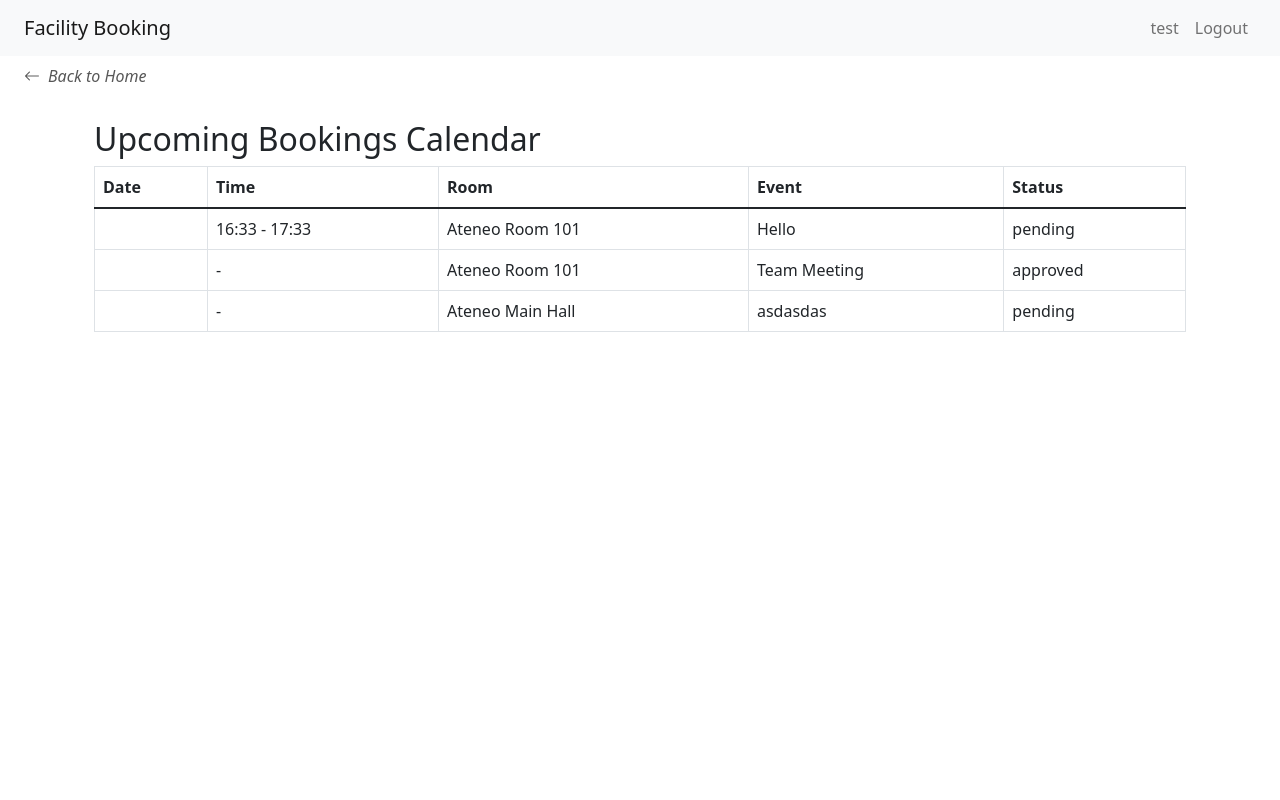
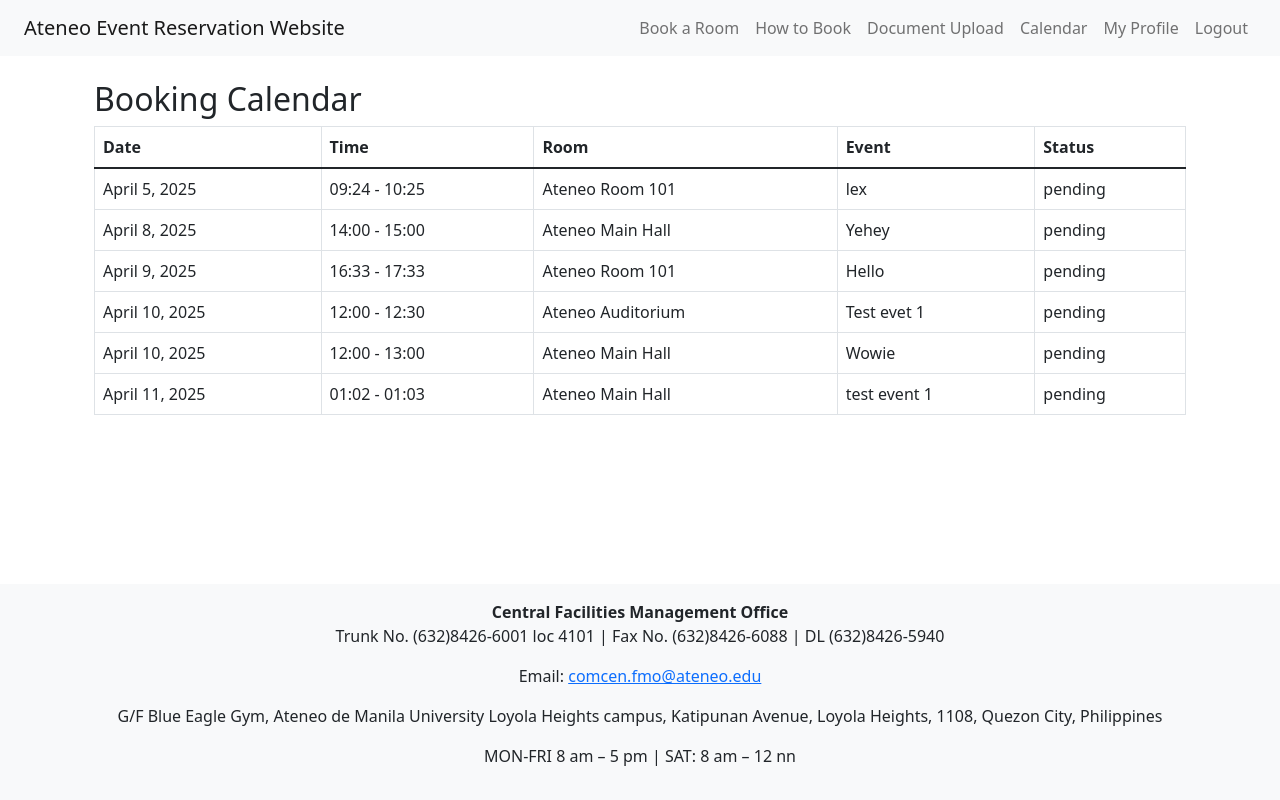
Before and after one commit to njvil/CSCI-142i, a Django app: page /calendar/ in a window 1280 px wide. Run offline with Django 5.2, Linux system fonts and the light colour scheme; a user stored in the database is signed in; data comes from the database, SQL or seed files in the repository; both versions use the stored data as it was after the commit; some libraries are stand-ins or nearby versions.

Commit message:
Add document upload functionality, user profile management, and enhanced navigation through navbar

```diff
--- a/booking/models.py
+++ b/booking/models.py
@@ -47,3 +47,10 @@ class Booking(models.Model):
 
     class Meta:
         ordering = ['-event_date', '-start_time']
+
+class Document(models.Model):
+    user = models.ForeignKey(User, on_delete=models.CASCADE)
+    document = models.FileField(upload_to='documents/')
+    uploaded_at = models.DateTimeField(auto_now_add=True)
+    def __str__(self):
+        return f"Document {self.id} uploaded by {self.user.username}"
--- a/booking/templates/base.html
+++ b/booking/templates/base.html
@@ -31,6 +31,17 @@
       color: white;
     }
 
+    html, body {
+      height: 100%;
+      margin: 0;
+    }
+    body {
+      display: flex;
+      flex-direction: column;
+    }
+    main {
+      flex: 1;
+    }
   </style>
   <meta charset="UTF-8">
   <title>Facility Booking System</title>
@@ -57,12 +68,28 @@
 <body>
   <nav class="navbar navbar-expand-lg navbar-light bg-light">
     <div class="container-fluid">
-    <a class="navbar-brand" href="{% url 'room_list' %}">Facility Booking</a>
-    <div class="collapse navbar-collapse">
+      <a class="navbar-brand" href="{% url 'room_list' %}">Ateneo Event Reservation Website</a>
+      <button class="navbar-toggler" type="button" data-bs-toggle="collapse" data-bs-target="#navbarNav">
+        <span class="navbar-toggler-icon"></span>
+      </button>
+      <div class="collapse navbar-collapse" id="navbarNav">
         <ul class="navbar-nav ms-auto">
           {% if user.is_authenticated %}
             <li class="nav-item">
-            <a class="nav-link" href="#">{{ user.username }}</a>
+              <a class="nav-link" href="{% url 'room_list' %}">Book a Room</a>
+            </li>
+
+            <li class="nav-item">
+              <a class="nav-link" href="{% url 'how_to_book' %}">How to Book</a>
+            </li>
+            <li class="nav-item">
+              <a class="nav-link" href="{% url 'document_upload' %}">Document Upload</a>
+            </li>
+            <li class="nav-item">
+              <a class="nav-link" href="{% url 'calendar_view' %}">Calendar</a>
+            </li>
+            <li class="nav-item">
+              <a class="nav-link" href="{% url 'profile' %}">My Profile</a>
             </li>
             <li class="nav-item">
               <a class="nav-link" href="{% url 'logout' %}">Logout</a>
@@ -78,14 +105,24 @@
   </nav>
 
 {% block sub_navbar %}{% endblock %}
-<div class="container mt-4">
+<main class="container mt-4">
   {% if messages %}
     {% for message in messages %}
       <div class="alert alert-info">{{ message }}</div>
     {% endfor %}
   {% endif %}
   {% block content %}{% endblock %}
-</div>
+</main>
+
+<!-- Footer with CFMO Contact Info -->
+<footer class="bg-light text-center mt-4 py-3">
+  <p><strong>Central Facilities Management Office</strong><br>
+  Trunk No. (632)8426-6001 loc 4101 | Fax No. (632)8426-6088 | DL (632)8426-5940</p>
+  <p>Email: <a href="mailto:comcen.fmo@ateneo.edu">comcen.fmo@ateneo.edu</a></p>
+  <p>G/F Blue Eagle Gym, Ateneo de Manila University Loyola Heights campus, Katipunan Avenue, Loyola Heights, 1108, Quezon City, Philippines</p>
+  <p>MON-FRI 8 am – 5 pm | SAT: 8 am – 12 nn</p>
+</footer>
+
 <!-- Bootstrap JS CDN -->
 <script src="https://cdn.jsdelivr.net/npm/bootstrap@5.3.0/dist/js/bootstrap.bundle.min.js"></script>
 
--- a/booking/templates/booking/calendar.html
+++ b/booking/templates/booking/calendar.html
@@ -1,21 +1,6 @@
 {% extends 'base.html' %}
-
-{% block sub_navbar %}
-<nav class="navbar navbar-expand-lg navbar-light">
-  <div class="container-fluid">
-    <a class="navbar-nav" href="{% url 'room_list' %}"
-    style="color: #575757; text-decoration: none;"
-    onmouseover="this.style.color='#295dcf';"
-    onmouseout="this.style.color='#575757';">
-    <span class="d-inline-flex align-items-center">
-      <i class="bi bi-arrow-left me-2"></i><em>Back to Home</em></a>
-    </span>
-  </div>
-</nav>
-{% endblock %}
-
 {% block content %}
-<h2>Upcoming Bookings Calendar</h2>
+<h2>Booking Calendar</h2>
 <table class="table table-bordered">
   <thead>
     <tr>
@@ -29,8 +14,8 @@
   <tbody>
     {% for booking in bookings %}
     <tr>
-      <td>{{ booking.start_time|date:"Y-m-d" }}</td>
-      <td>{{ booking.start_time|date:"H:i" }} - {{ booking.end_time|date:"H:i" }}</td>
+      <td>{{ booking.event_date }}</td>
+      <td>{{ booking.start_time|time:"H:i" }} - {{ booking.end_time|time:"H:i" }}</td>
       <td>{{ booking.room.name }}</td>
       <td>{{ booking.event_title }}</td>
       <td>{{ booking.status }}</td>
--- /dev/null
+++ b/booking/templates/booking/how_to_book.html
@@ -0,0 +1,5 @@
+{% extends 'base.html' %}
+{% block content %}
+<h2>How to Book</h2>
+<p>This page will contain a step-by-step booking guide and FAQs. (Coming soon!)</p>
+{% endblock %}
--- a/booking/urls.py
+++ b/booking/urls.py
@@ -13,4 +13,7 @@ urlpatterns = [
     path('admin/approve-booking/<int:booking_id>/', views.approve_booking, name='approve_booking'),
     path('admin/deny-booking/<int:booking_id>/', views.deny_booking, name='deny_booking'),
     path('calendar/', views.calendar_view, name='calendar_view'),
+    path('profile/', views.profile, name='profile'),
+    path('how-to-book/', views.how_to_book, name='how_to_book'),
+    path('document-upload/', views.document_upload, name='document_upload'),
 ]
--- a/booking/views.py
+++ b/booking/views.py
@@ -4,7 +4,9 @@ from django.contrib import messages
 from django.core.mail import send_mail
 from django.conf import settings
 from .models import Room, Booking, Equipment
-from .forms import BookingForm, BookingUpdateForm
+from .forms import BookingForm, BookingUpdateForm, DocumentForm, UserProfileForm
+from django.contrib.auth.forms import PasswordChangeForm
+from django.contrib.auth import update_session_auth_hash
 from django.utils import timezone
 import random
 
@@ -176,10 +178,72 @@ def deny_booking(request, booking_id):
     )
     return redirect('pending_bookings')
 
+@login_required
+def profile(request):
+    user = request.user
+    bookings = Booking.objects.filter(user=user).order_by('-created_at')
+
+    if request.method == 'POST':
+        if 'update_profile' in request.POST:
+            profile_form = UserProfileForm(request.POST, instance=user)
+            if profile_form.is_valid():
+                profile_form.save()
+                messages.success(request, "Profile updated successfully.")
+                return redirect('profile')
+            else:
+                messages.error(request, "Please correct the errors in your profile information.")
+            password_form = PasswordChangeForm(user)  # Empty form for display
+        elif 'change_password' in request.POST:
+            password_form = PasswordChangeForm(user, request.POST)
+            if password_form.is_valid():
+                user = password_form.save()
+                update_session_auth_hash(request, user)
+                messages.success(request, "Your password was updated successfully!")
+                return redirect('profile')
+            else:
+                messages.error(request, "Please correct the errors in the password form.")
+            profile_form = UserProfileForm(instance=user)
+    else:
+        profile_form = UserProfileForm(instance=user)
+        password_form = PasswordChangeForm(user)
+
+    return render(request, 'booking/profile.html', {
+        'profile_form': profile_form,
+        'password_form': password_form,
+        'bookings': bookings,
+        'user': user,
+    })
+
+def how_to_book(request):
+    # A blank page for now (you can fill it with instructions later)
+    return render(request, 'booking/how_to_book.html')
+
+@login_required
+def document_upload(request):
+    if request.method == 'POST':
+        form = DocumentForm(request.POST, request.FILES)
+        if form.is_valid():
+            doc = form.save(commit=False)
+            doc.user = request.user
+            doc.save()
+            messages.success(request, "Document uploaded successfully.")
+            return redirect('document_upload')
+        else:
+            messages.error(request, "Error uploading document.")
+    else:
+        form = DocumentForm()
+    # A simple checklist (you can add more items as needed)
+    checklist = [
+        "Signed booking form",
+        "Proof of identity",
+        "Event permit (if applicable)",
+    ]
+    return render(request, 'booking/document_upload.html', {'form': form, 'checklist': checklist})
+
 # A simple calendar view that lists upcoming bookings.
 def calendar_view(request):
     today = timezone.now()
-    bookings = Booking.objects.filter(start_time__gte=today, status__in=['approved', 'pending']).order_by('start_time')
+    bookings = Booking.objects.filter(event_date__gte=today, status__in=['approved', 'pending']).order_by('event_date')
     return render(request, 'booking/calendar.html', {'bookings': bookings})
 
 def booking_success(request):
```
Also changed, not shown: booking/forms.py (+18 -1 lines), booking/templates/booking/document_upload.html (added, +18 -0 lines), booking/templates/booking/profile.html (added, +60 -0 lines), booking/migrations/0005_document.py (added), db.sqlite3, 1 other file. Lines whose indentation alone changed are shown as unchanged.
